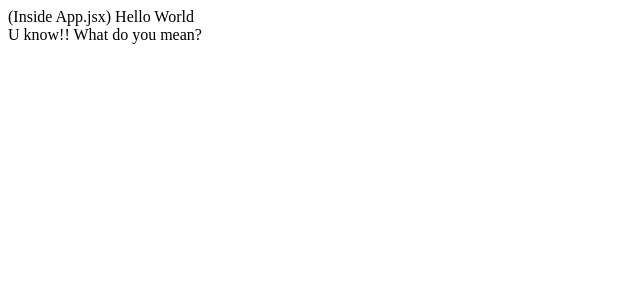
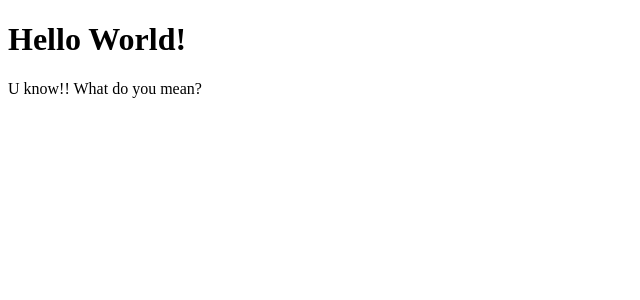
Before and after one commit to ShiyuLi1997/HoustonNews, a React (Vite) app: page / in a window 1280 px wide. Shown: the top 300 px of the page, without its empty margins (0-640 px from the left). Built offline with nearby package versions, Linux system fonts and the light colour scheme.

Commit message:
init app jsx

```diff
--- a/src/App.jsx
+++ b/src/App.jsx
@@ -1,5 +1,9 @@
 const App = () => {
-	return <div>(Inside App.jsx) Hello World</div>;
+	return (
+		<div>
+			<h1>Hello World!</h1>
+		</div>
+	);
 };
 
 export default App;
```
